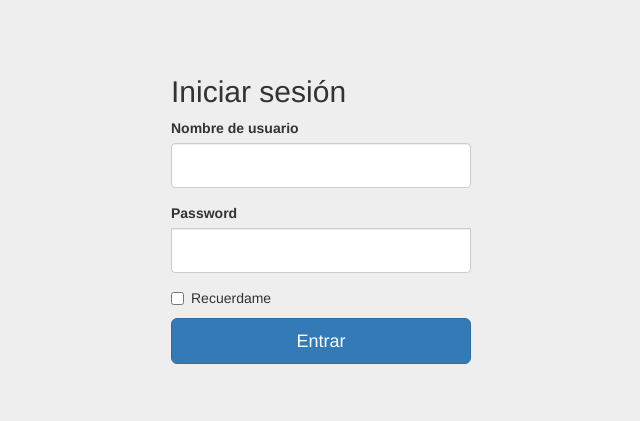
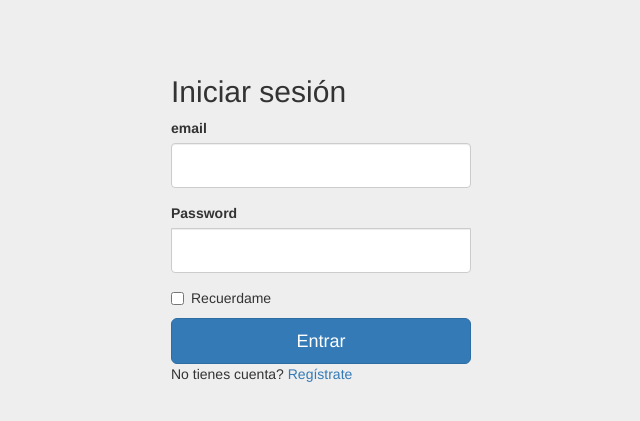
Before and after one commit to scr6292/backend, a Flask app: page /login in a window 1280 px wide. Shown: the top 421 px of the page, without its empty margins (319-959 px from the left). Run offline with Flask 2, Linux system fonts and the light colour scheme; some libraries are stand-ins or nearby versions.

Commit message:
Frontend: Login and SignUp updated

```diff
--- a/application.py
+++ b/application.py
@@ -391,13 +391,13 @@ def login():
     form = LoginForm()
 
     if form.validate_on_submit():
-        user = User.query.filter_by(username=form.username.data).first()
+        user = User.query.filter_by(email=form.email.data).first()
         if user:
             if check_password_hash(user.password, form.password.data):
                 login_user(user, remember=form.remember.data)
                 return redirect(url_for('agricultorMenuOrder', agricultor_id = 1))
 
-        return '<h1>Invalid username or password</h1>'
+        return '<h1>Tu mail o tu password no son correctos. Vuelve a intentar.</h1>'
 
     return render_template('login.html', form=form)
 
--- a/application/models.py
+++ b/application/models.py
@@ -45,7 +45,7 @@ class User(UserMixin, db.Model):
 		return self.is_admin
 
 class LoginForm(FlaskForm):
-    username = StringField('Nombre de usuario', validators=[InputRequired(), Length(min=4, max=15)])
+    email = StringField('email', validators=[InputRequired(), Email(message='Invalid email'), Length(max=50)])
     password = PasswordField('Password', validators=[InputRequired(), Length(min=8, max=80)])
     remember = BooleanField('Recuerdame')
 
--- a/templates/login.html
+++ b/templates/login.html
@@ -16,11 +16,13 @@ Iniciar sesión
       <form class="form-signin" method="POST" action="/login">
         <h2 class="form-signin-heading">Iniciar sesión</h2>
         {{ form.hidden_tag() }}
-        {{ wtf.form_field(form.username) }}
+        {{ wtf.form_field(form.email) }}
         {{ wtf.form_field(form.password) }}
         {{ wtf.form_field(form.remember) }}
         <button class="btn btn-lg btn-primary btn-block" type="submit">Entrar</button>
+        <p> No tienes cuenta? <a class ="inline-block" href= "/signup">Regístrate</a></p>
       </form>
+
 
     </div> <!-- /container -->
 {% endblock %}
```
Also changed, not shown: templates/signup.html (+4 -3 lines), application/test.db, 2 other files.
